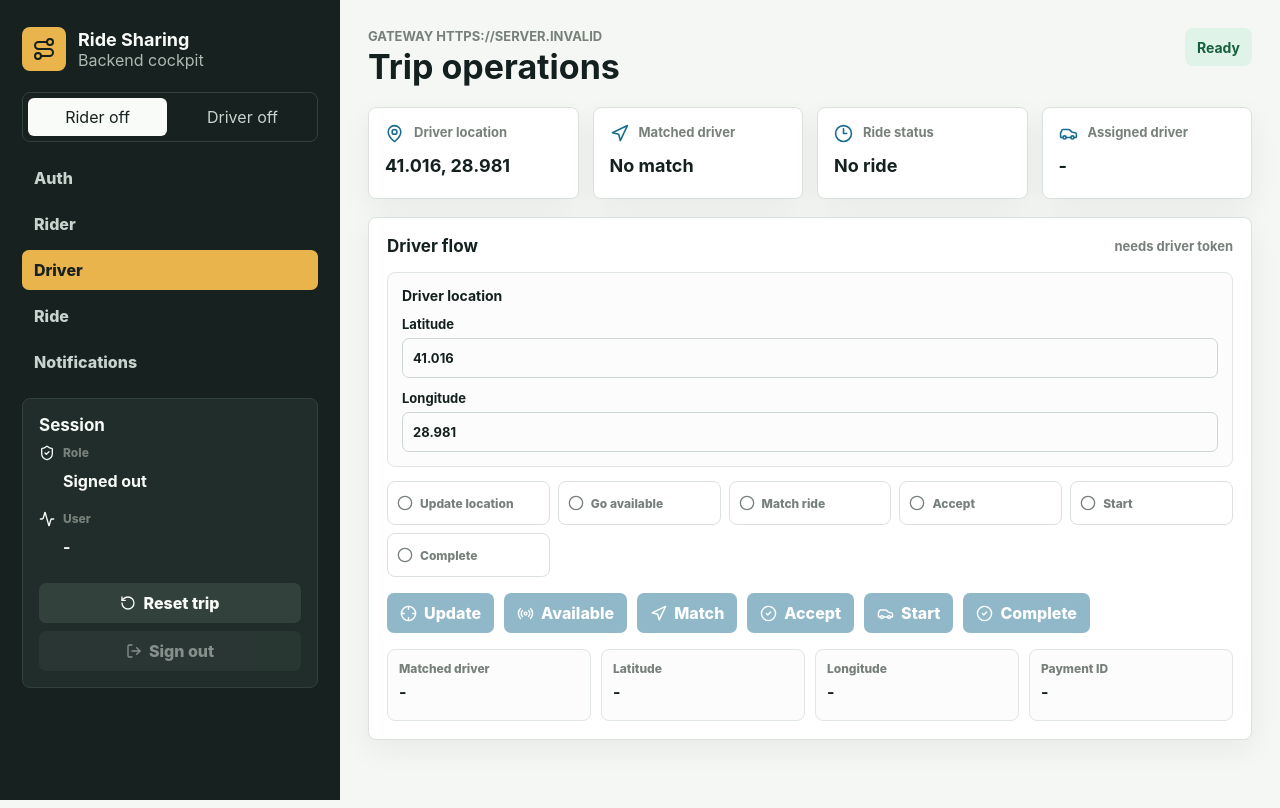
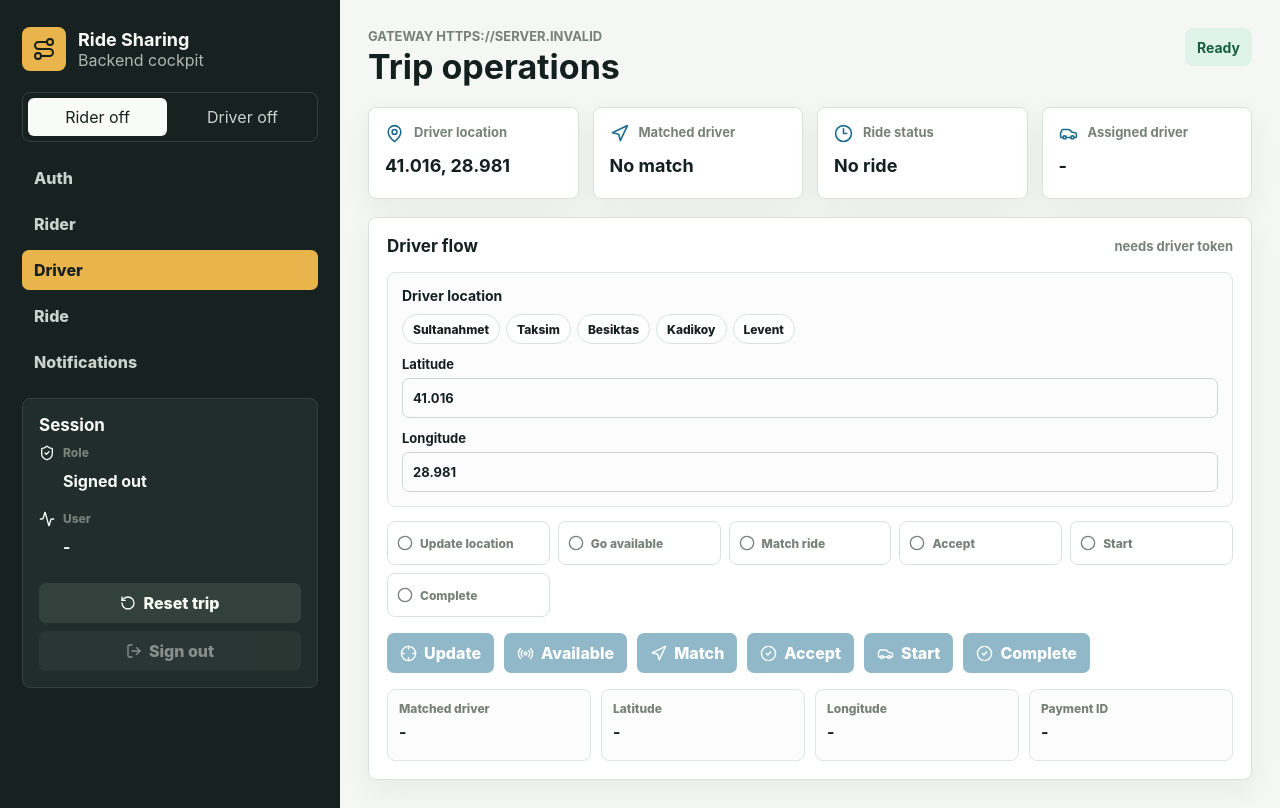
Before and after one commit to ErenKarakus1/Ride-Sharing-System, a React (Vite) app in the folder frontend/: page / in a window 1280 px wide. Both pictures are taken after a click on the button "Driver". Built offline with nearby package versions, Linux system fonts and the light colour scheme; no server answers.

Commit message:
feat: add frontend location presets

```diff
--- a/frontend/src/components/CoordinateEditor.tsx
+++ b/frontend/src/components/CoordinateEditor.tsx
@@ -1,16 +1,31 @@
-import type { Location } from "../types";
+import type { Location, LocationPreset } from "../types";
 import { Field } from "./Field";
 
 type CoordinateEditorProps = {
   title: string;
   value: Location;
+  presets?: LocationPreset[];
   onChange: (value: Location) => void;
 };
 
-export function CoordinateEditor({ title, value, onChange }: CoordinateEditorProps) {
+export function CoordinateEditor({ title, value, presets = [], onChange }: CoordinateEditorProps) {
   return (
     <div className="coordinate-editor">
       <h3>{title}</h3>
+      {presets.length > 0 && (
+        <div className="preset-row" aria-label={`${title} presets`}>
+          {presets.map((preset) => (
+            <button
+              className="preset"
+              key={preset.label}
+              onClick={() => onChange(preset.location)}
+              type="button"
+            >
+              {preset.label}
+            </button>
+          ))}
+        </div>
+      )}
       <Field label="Latitude">
         <input
           type="number"
--- a/frontend/src/config.ts
+++ b/frontend/src/config.ts
@@ -1,4 +1,4 @@
-import type { Location, Role } from "./types";
+import type { Location, LocationPreset, Role } from "./types";
 
 export const API_BASE = import.meta.env.VITE_API_BASE_URL ?? "http://localhost:8088";
 export const WS_BASE = API_BASE.replace(/^http/, "ws");
@@ -6,6 +6,14 @@ export const WS_BASE = API_BASE.replace(/^http/, "ws");
 export const initialPickup: Location = { latitude: 41.015137, longitude: 28.97953 };
 export const initialDropoff: Location = { latitude: 41.043, longitude: 29.009 };
 export const driverStart: Location = { latitude: 41.016, longitude: 28.981 };
+
+export const locationPresets: LocationPreset[] = [
+  { label: "Sultanahmet", location: { latitude: 41.0055, longitude: 28.9768 } },
+  { label: "Taksim", location: { latitude: 41.0369, longitude: 28.985 } },
+  { label: "Besiktas", location: { latitude: 41.043, longitude: 29.009 } },
+  { label: "Kadikoy", location: { latitude: 40.9903, longitude: 29.0291 } },
+  { label: "Levent", location: { latitude: 41.081, longitude: 29.012 } },
+];
 
 export function sampleAccount(role: Role) {
   return {
--- a/frontend/src/features/DriverPanel.tsx
+++ b/frontend/src/features/DriverPanel.tsx
@@ -3,6 +3,7 @@ import { CoordinateEditor } from "../components/CoordinateEditor";
 import { DataStrip } from "../components/DataStrip";
 import { FlowSteps } from "../components/FlowSteps";
 import { IconButton } from "../components/IconButton";
+import { locationPresets } from "../config";
 import type { ActionState, Location, Match, Payment, Ride } from "../types";
 
 type DriverPanelProps = {
@@ -47,7 +48,12 @@ export function DriverPanel({
         <span>{panelStatus(isDriver, locationAction, matchingAction, lifecycleAction)}</span>
       </div>
 
-      <CoordinateEditor title="Driver location" value={driverLocation} onChange={onDriverLocationChange} />
+      <CoordinateEditor
+        title="Driver location"
+        value={driverLocation}
+        presets={locationPresets}
+        onChange={onDriverLocationChange}
+      />
 
       <FlowSteps
         steps={[
--- a/frontend/src/features/RiderPanel.tsx
+++ b/frontend/src/features/RiderPanel.tsx
@@ -3,6 +3,7 @@ import { CoordinateEditor } from "../components/CoordinateEditor";
 import { DataStrip } from "../components/DataStrip";
 import { FlowSteps } from "../components/FlowSteps";
 import { IconButton } from "../components/IconButton";
+import { locationPresets } from "../config";
 import type { ActionState, FareEstimate, Location, Match, Payment, Ride } from "../types";
 
 type RiderPanelProps = {
@@ -46,8 +47,8 @@ export function RiderPanel({
       </div>
 
       <div className="coordinate-grid">
-        <CoordinateEditor title="Pickup" value={pickup} onChange={onPickupChange} />
-        <CoordinateEditor title="Dropoff" value={dropoff} onChange={onDropoffChange} />
+        <CoordinateEditor title="Pickup" value={pickup} presets={locationPresets} onChange={onPickupChange} />
+        <CoordinateEditor title="Dropoff" value={dropoff} presets={locationPresets} onChange={onDropoffChange} />
       </div>
 
       <FlowSteps
--- a/frontend/src/styles.css
+++ b/frontend/src/styles.css
@@ -460,6 +460,29 @@ button:disabled {
   background: #fbfcfb;
 }
 
+.preset-row {
+  display: flex;
+  flex-wrap: wrap;
+  gap: 6px;
+  margin-top: 10px;
+}
+
+.preset {
+  min-height: 30px;
+  border: 1px solid #dbe2dc;
+  border-radius: 999px;
+  padding: 0 10px;
+  background: #ffffff;
+  color: #17211f;
+  font-size: 12px;
+  font-weight: 800;
+}
+
+.preset:hover {
+  border-color: #186c8f;
+  color: #186c8f;
+}
+
 .data-strip {
   display: grid;
   grid-template-columns: repeat(4, minmax(0, 1fr));
--- a/frontend/src/types.ts
+++ b/frontend/src/types.ts
@@ -3,6 +3,11 @@ export type Role = "rider" | "driver";
 export type Location = {
   latitude: number;
   longitude: number;
+};
+
+export type LocationPreset = {
+  label: string;
+  location: Location;
 };
 
 export type AccountForm = {
```
